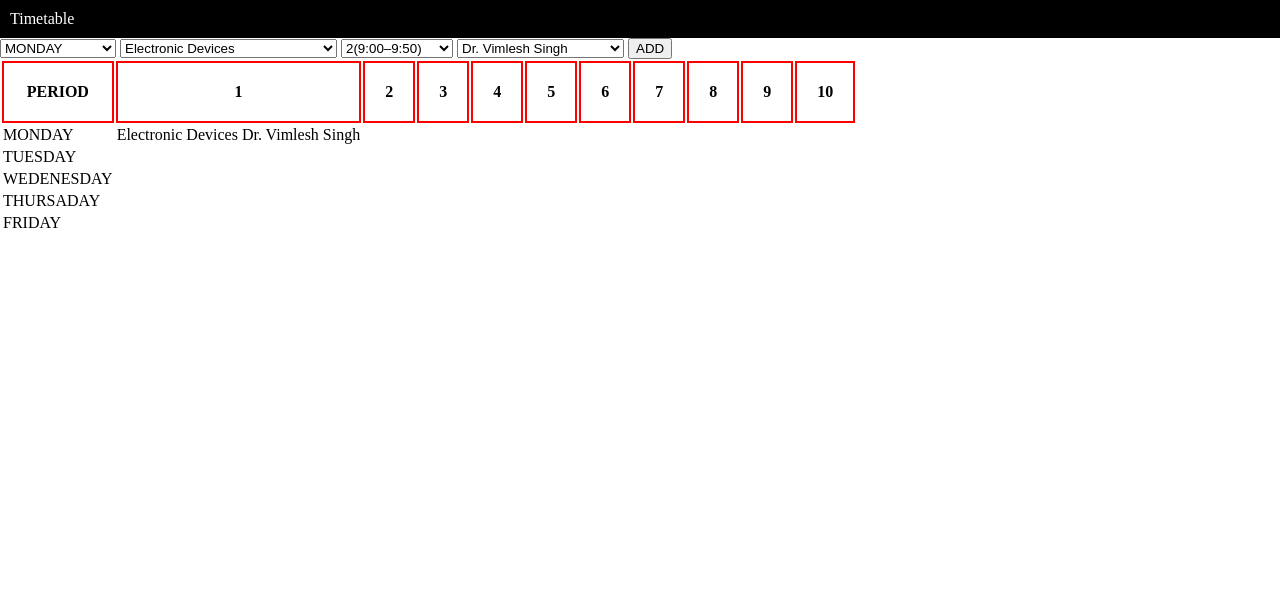
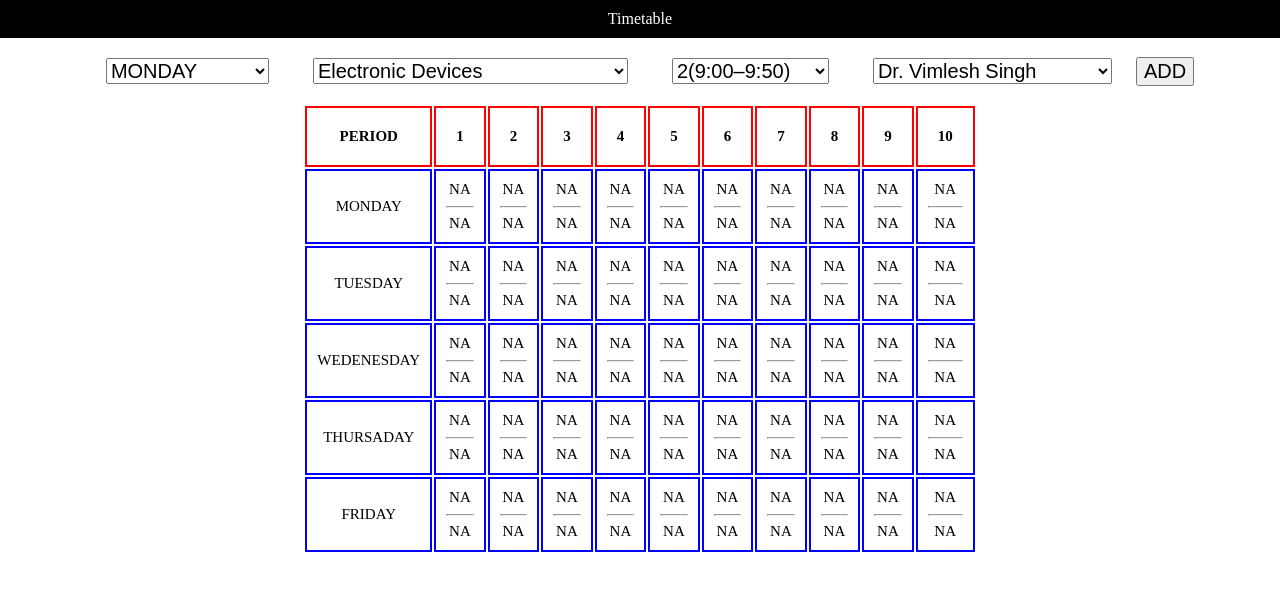
Before and after one commit to Harshit-Chaturvedi-006-CMB/GUI-Based-TimeTable, a plain HTML site: page index.html in a window 1280 px wide. Both pictures are taken after a click on the button "ADD". Drawn offline with Linux system fonts and the light colour scheme.

Commit message:
added flexible data addition and LocalStorage functionality,some basic styling and ui

```diff
--- a/index.html
+++ b/index.html
@@ -8,6 +8,12 @@
     <style>
         body {
             margin: 0px;
+            text-align: center;
+        }
+
+        table{
+            margin: auto;
+            font-size: 15px;
         }
 
         .nav {
@@ -24,6 +30,19 @@
             /* width:90%; */
 
 
+        }
+
+        td{
+            border: 2px solid blue;
+            padding:10px;
+        }
+        select{
+            font-size: 20px;
+            margin: 20px;
+        }
+
+        #add{
+            font-size: 20px;
         }
 
 
@@ -46,7 +65,7 @@
         <select name="" id="INS">
 
         </select>
-        <button onclick="addRow()">ADD</button>
+        <button id ="add" onclick="addRow()">ADD</button>
 
 
     </div>
@@ -98,7 +117,7 @@
 
         let SUB = document.querySelector("#SUB");
         let PER = document.querySelector("#PER");
-        let DATA = new Array(10)
+        let DATA = new Object;
         let INS = document.querySelector("#INS");
         let DAY = document.querySelector('#DAY');
 
@@ -136,32 +155,75 @@
             })
 
 
-        DAY.addEventListener('click',()=>{PER.value = 0})
+        DAY.addEventListener('click',()=>{PER.value = 1})
 
 
         }
         populate()
 
         let addRow = () => {
-            DATA[PER.value -1] = (new LECDATA(subjects[SUB.value],Lectures[PER.value -1],instructor[INS.value]));
-           let tr = document.querySelector(`.${Days[DAY.value]}`)
-           console.log(tr);
+            let CurDay = Days[DAY.value];
+            if (!DATA[CurDay]) {
+                DATA[CurDay] = new Array(Lectures.length)
+            }
+            DATA[CurDay][PER.value - 1] = (new LECDATA(subjects[SUB.value], Lectures[PER.value - 1], instructor[INS.value]));
+        //    let tr = document.querySelector(`.${Days[DAY.value]}`)
+        //    console.log(tr);
 
-            tr.innerHTML += `
-                <td>${DATA[(PER.value -1)].Sub}  ${DATA[(PER.value -1)].ins}</td>
-                `
-                PER.value++
+        //     tr.innerHTML += `
+        //         <td>${DATA[(PER.value -1)].Sub}  ${DATA[(PER.value -1)].ins}</td>
+        //         `
+                let perNum = Number(PER.value);
+                if (!isNaN(perNum) && perNum < 10) {
+                    PER.value = String(perNum + 1);
+                }
+        localStorage.setItem('LECTURE',JSON.stringify(DATA));
 
         }
 
         let render = () => {
+            if(localStorage.getItem('LECTURE')){
+                DATA = JSON.parse(localStorage.getItem('LECTURE'))
+            }else{
+                Days.forEach((i,j) => {
+                    DATA[i] = new Array(Lectures.length); // Initialize array for each day
+                    Lectures.forEach((u,k)=>{
+                        DATA[i][k] = new LECDATA("NA",k,"NA")
+
+                    })
+                })
+
+
+
+            }
+
             Lectures.forEach(i => {
                 header.innerHTML += `<th>${i}</th>`
 
             })
 
+
+
+
+
+            Days.forEach(i => {
+                if (DATA[i]) {
+                    DATA[i].forEach(j => {
+                        if (j != null && j != undefined) {
+                            let tr = document.querySelector(`.${i}`)
+                            tr.innerHTML += `<td>${j.Sub}<hr>${j.ins}</td>`
+                        }
+                    })
+                }else{
+                    console.error("value not found")
+                }
+            })
+
         }
-        render()
+        render();
+
+
+
 
 
     </script>
```
